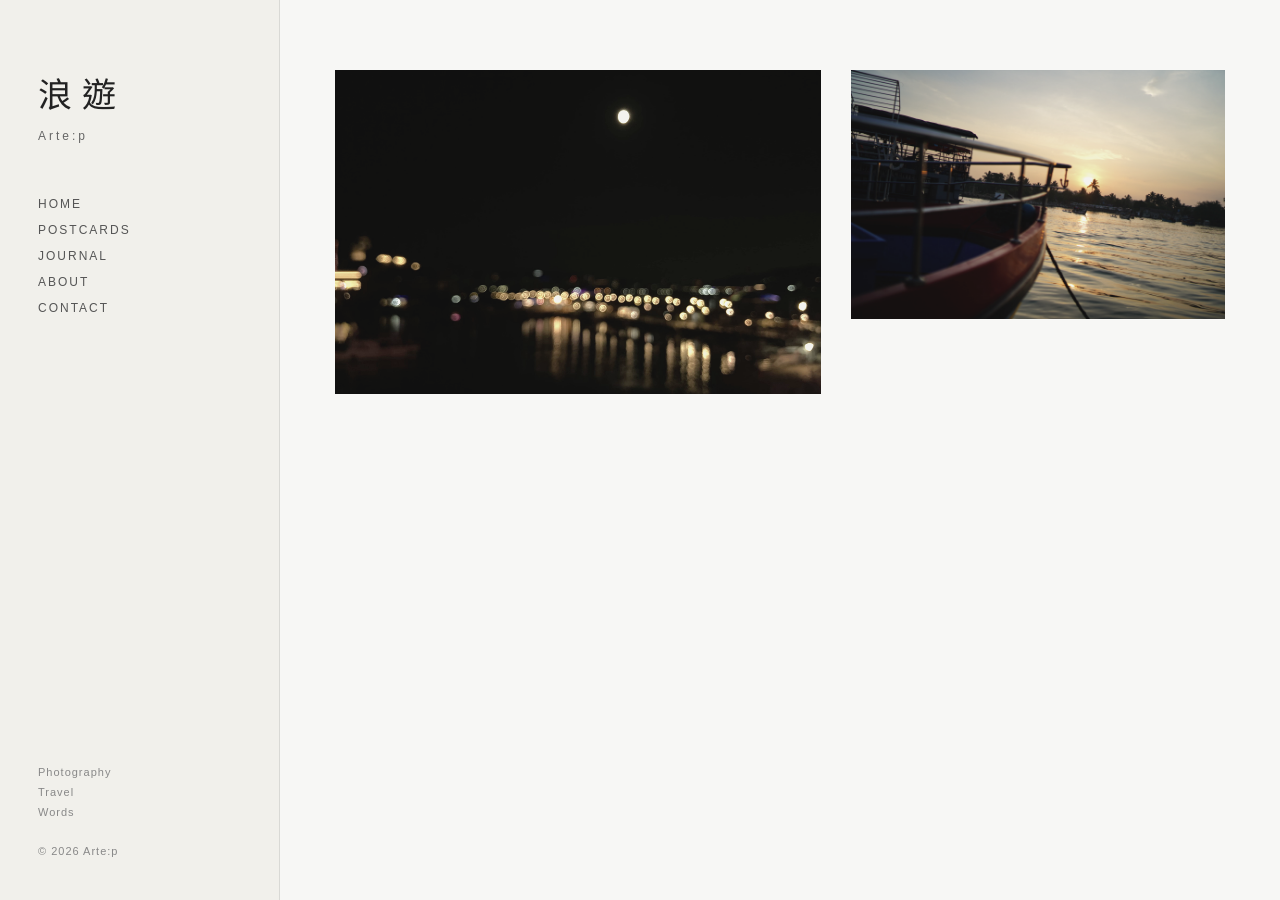
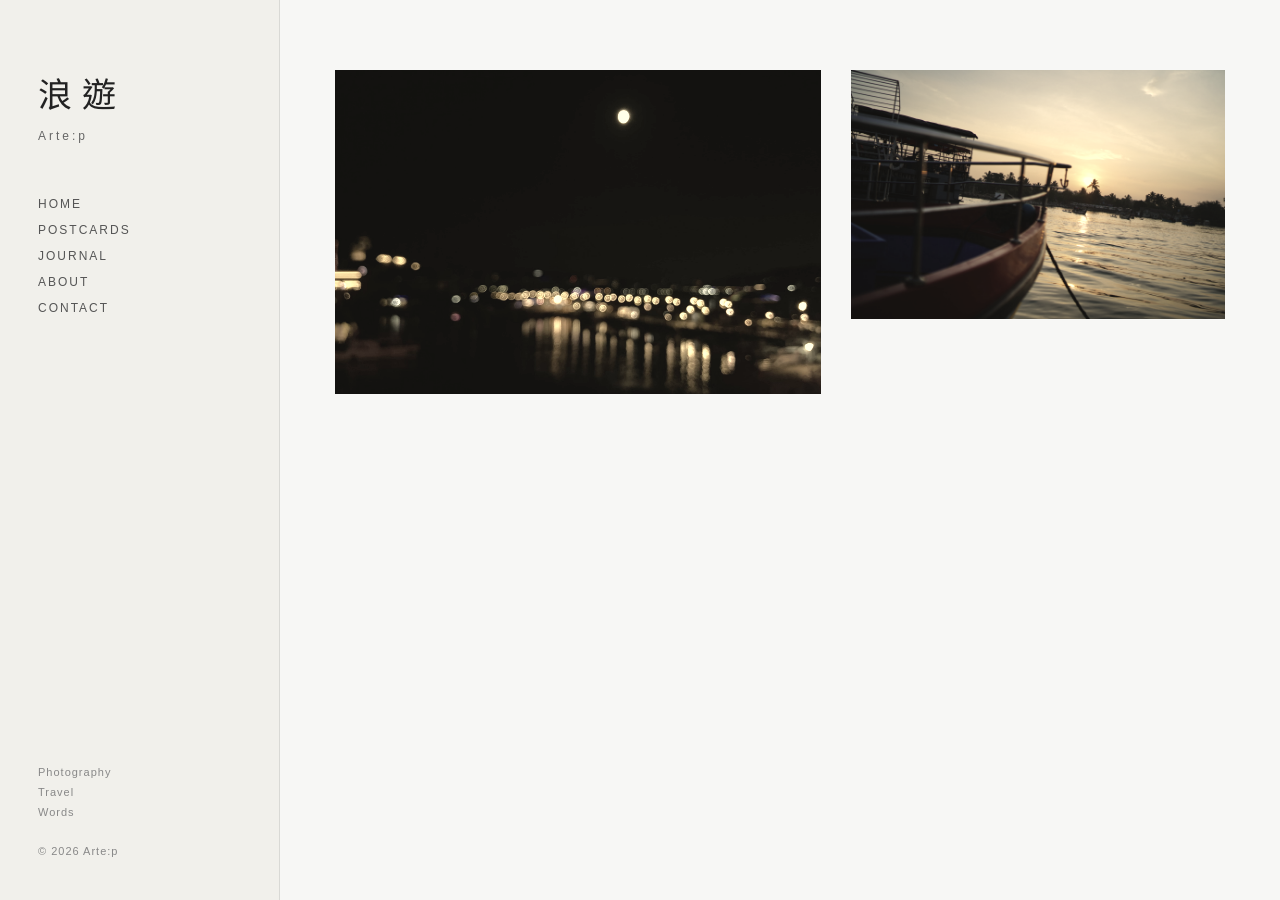
Before and after one commit to artep-wandering/artep-wandering.github.io, a Jekyll site: the page built from index.html, in a window 1280 px wide. Built offline with Jekyll 4.4.1, drawn with Linux system fonts in a browser that asks for light colours.

Commit message:
home_css_v0.07

```diff
--- a/assets/css/home.css
+++ b/assets/css/home.css
@@ -113,7 +113,7 @@ body {
     brightness(1.08)
     contrast(0.88)
     saturate(0.72)
-    sepia(0.04);
+    sepia(0.4);
 
 }
 .photo-link {
```
